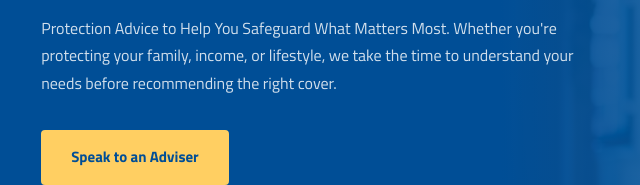
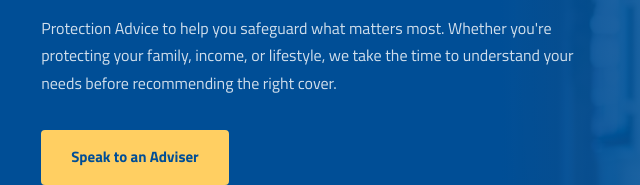
Before and after one commit to sunith21/website3, a website: page protection.html in a window 1280 px wide. Shown: the part 312-497 px from the top of the page, 50-690 px from the left. Drawn offline with Linux system fonts and the light colour scheme.

Commit message:
new changes 15.04.26

```diff
--- a/protection.html
+++ b/protection.html
@@ -85,7 +85,7 @@
     <div class="page-hero-text">
       <h1>Protection Advice<br class="hero-break" />Made Simple</h1>
       <p>
-       Protection Advice to Help You Safeguard What Matters Most. Whether you're protecting your family, income, or lifestyle, we take the time to understand your needs before recommending the right cover.
+       Protection Advice to help you safeguard what matters most. Whether you're protecting your family, income, or lifestyle, we take the time to understand your needs before recommending the right cover.
       </p>
       <div class="cta-row">
         <a href="contact.html" class="btn btn-gold">Speak to an Adviser</a>
```
